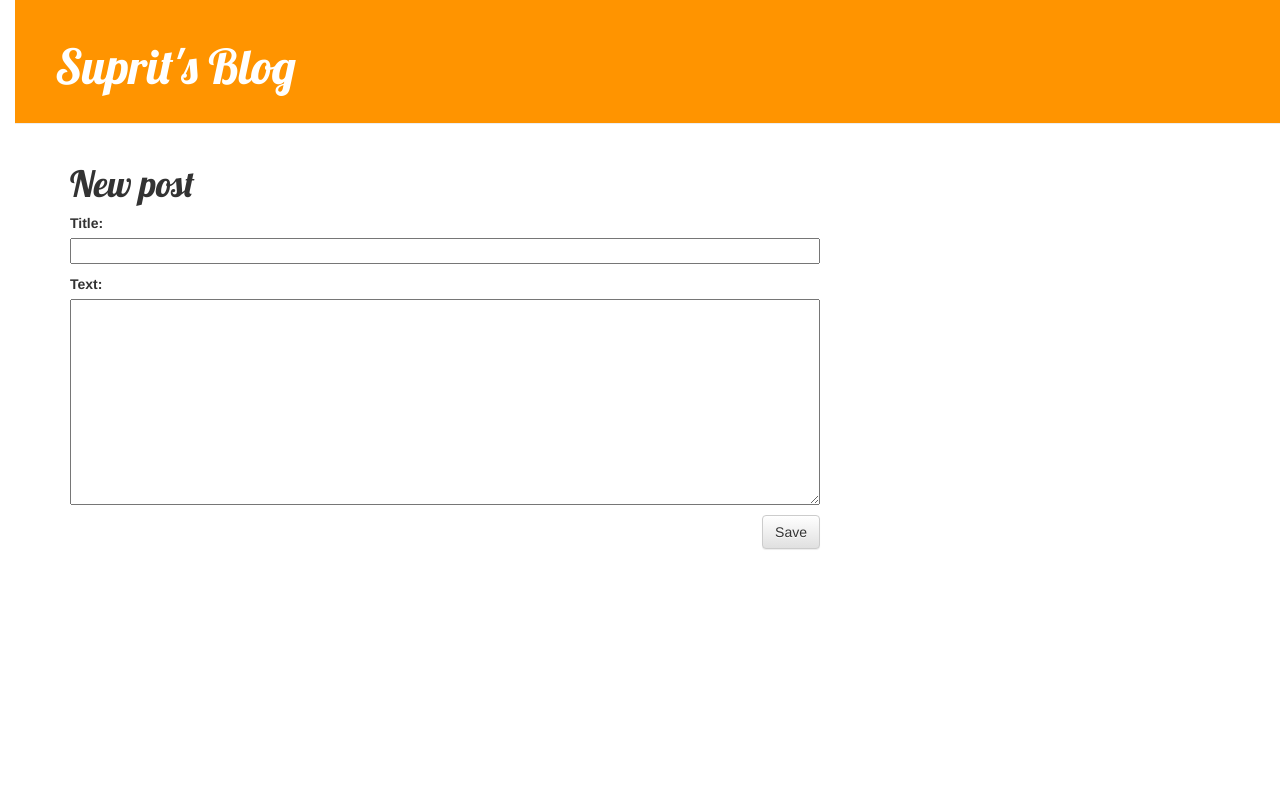
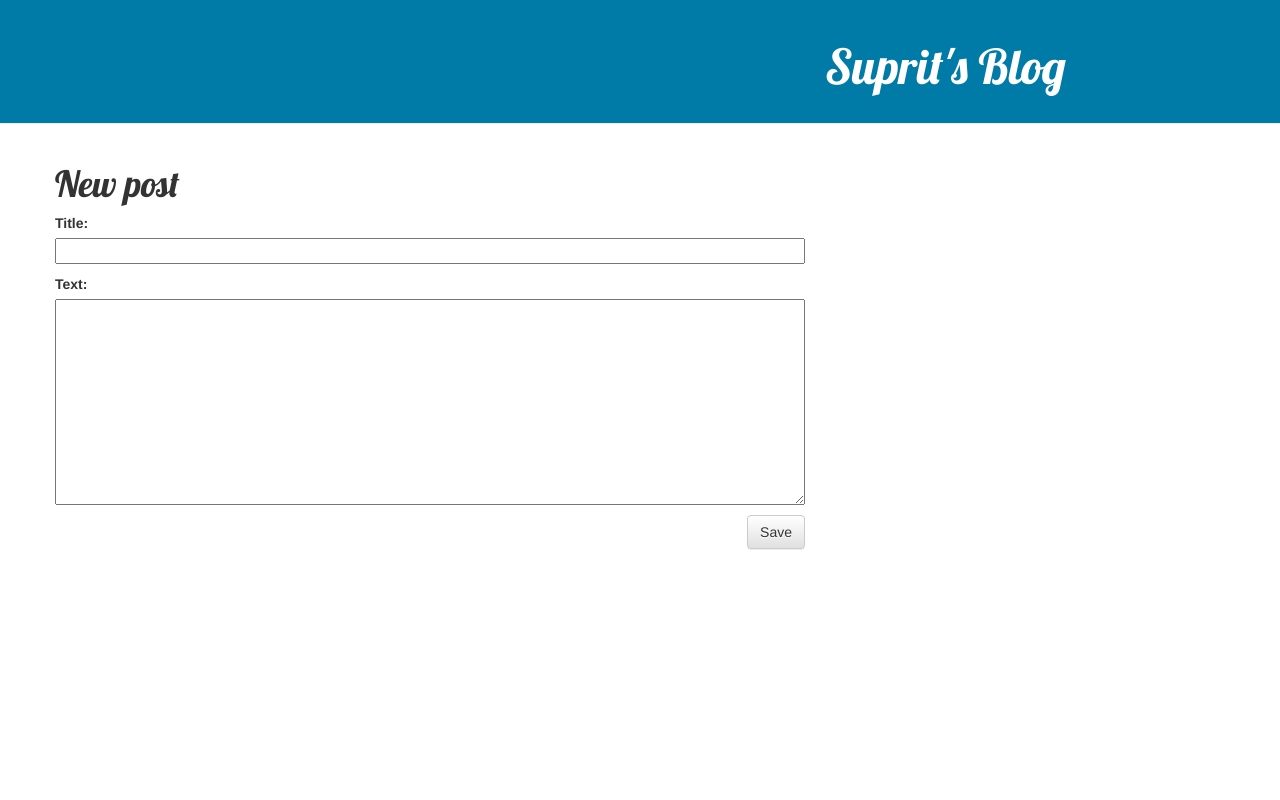
Before and after one commit to djangoblog/my-first-blog, a Django app: template blog/templates/blog/post_edit.html in a window 1280 px wide. Run offline with Django 3.2, Linux system fonts and the light colour scheme; the template is opened without the code that fills it: values that come from a table or form of the project are taken from there, others are empty; parts of the project's set-up code (start-up, migrations or seed data) failed here and were passed over; some libraries are stand-ins or nearby versions.

Commit message:
Updated the CSS file.Changes include different background color of heading, and centralization of heading text

```diff
--- a/blog/static/css/blog.css
+++ b/blog/static/css/blog.css
@@ -1,11 +1,8 @@
-body {
-    padding-left: 15px;
-}
 
 .page-header {
-    background-color: #ff9400;
+    background-color: #007BA7;
     margin-top: 0;
-    padding: 20px 20px 20px 40px;
+    padding: 20px 20px 20px 825px;
 }
 
 .page-header h1, .page-header h1 a, .page-header h1 a:visited, .page-header h1 a:active {
@@ -47,5 +44,5 @@ h1, h2, h3, h4 {
 }
 
 .post h1 a, .post h1 a:visited {
-    color: black; /* Text color of the posts*/
+    color: black; /* Text color of
 }
```
